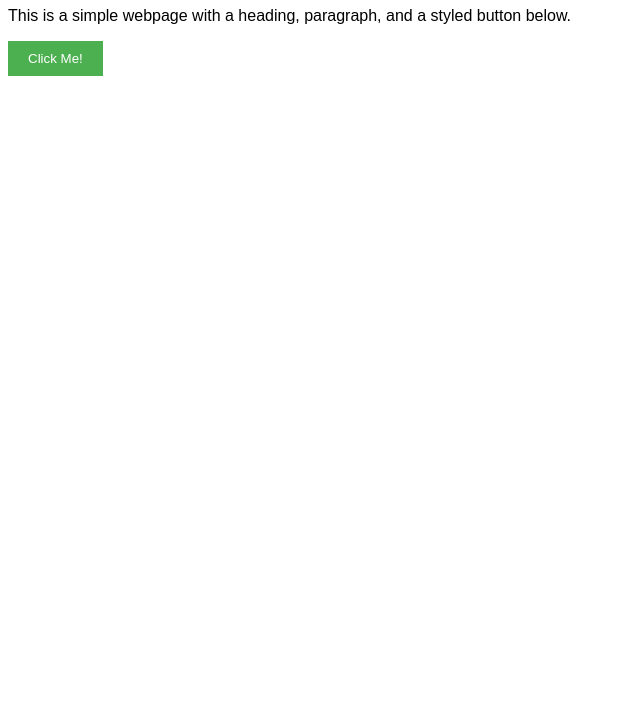
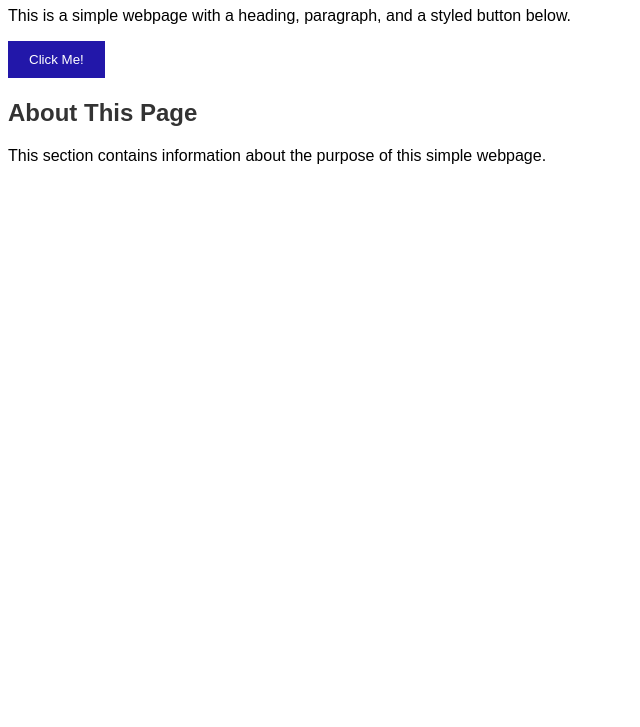
Before and after one commit to alicemirigo92/Assgn, a plain HTML site: page index.html in a window 1280 px wide. Shown: the part 73-800 px from the top of the page, without its empty margins (0-640 px from the left). Drawn offline with Linux system fonts and the light colour scheme.

Commit message:
commit on the branch

```diff
--- a/index.html
+++ b/index.html
@@ -10,5 +10,11 @@
   <p>This is a simple webpage with a heading, paragraph, and a styled button below.</p>
   <button class="button">Click Me!</button>
 
+<!--Updated section-->
+ <section>
+    <h2>About This Page</h2>
+    <p>This section contains information about the purpose of this simple webpage.</p>
+  </section>
+
 </body>
 </html>
--- a/style.css
+++ b/style.css
@@ -3,13 +3,25 @@ body {
 }
 
 .button {
-  background-color: #4CAF50;
+  background-color: #2217a9;
   color: white;
-  padding: 10px 20px;
+  padding: 11px 21px;
   border: none;
   cursor: pointer;
 }
 
 .button:hover {
-  background-color: #45a049;
+  background-color: #C70037;
 }
+
+section {
+  margin-top: 21px;
+}
+
+h2 {
+  color: #333;
+}
+
+p {
+  font-size: 16px;
+}
```
